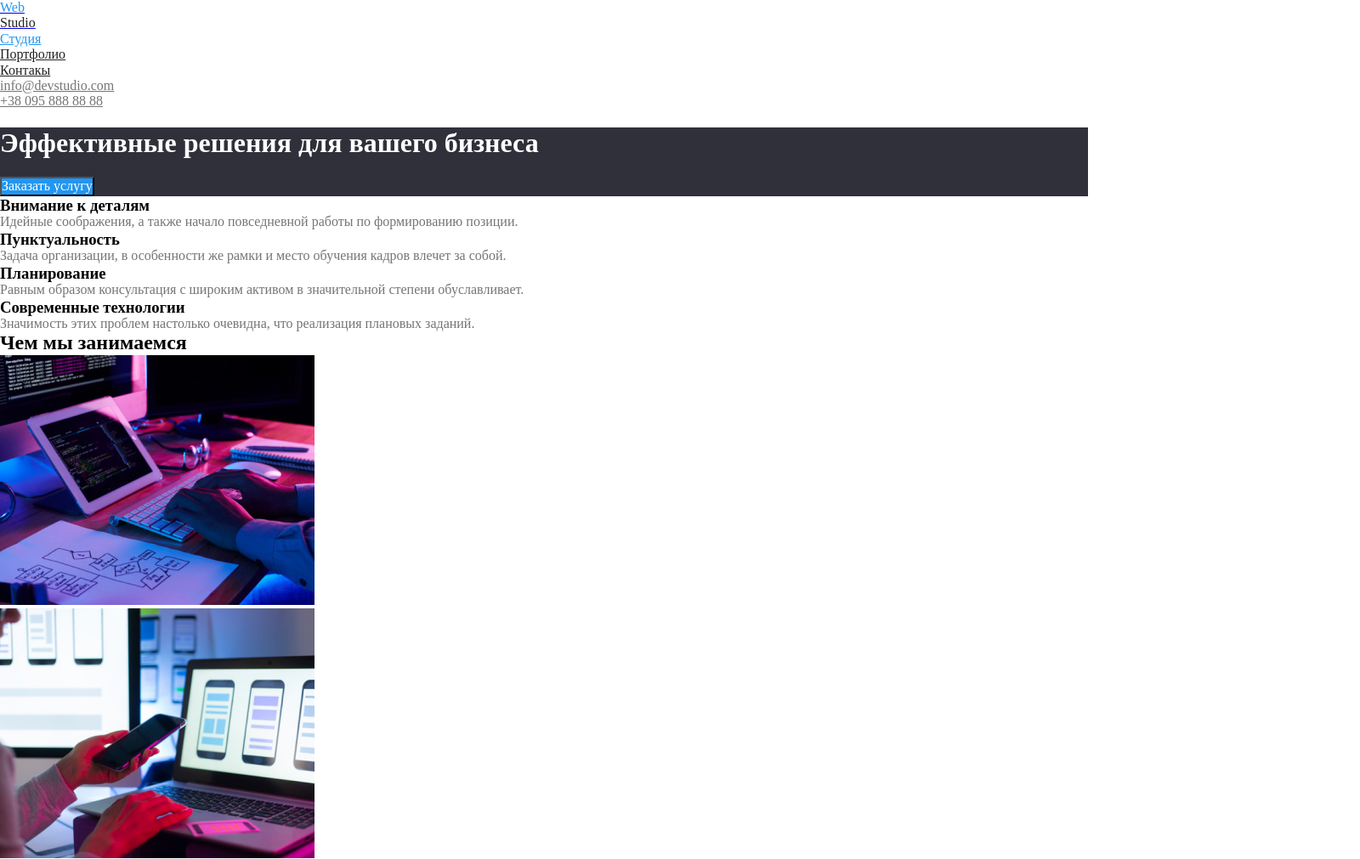
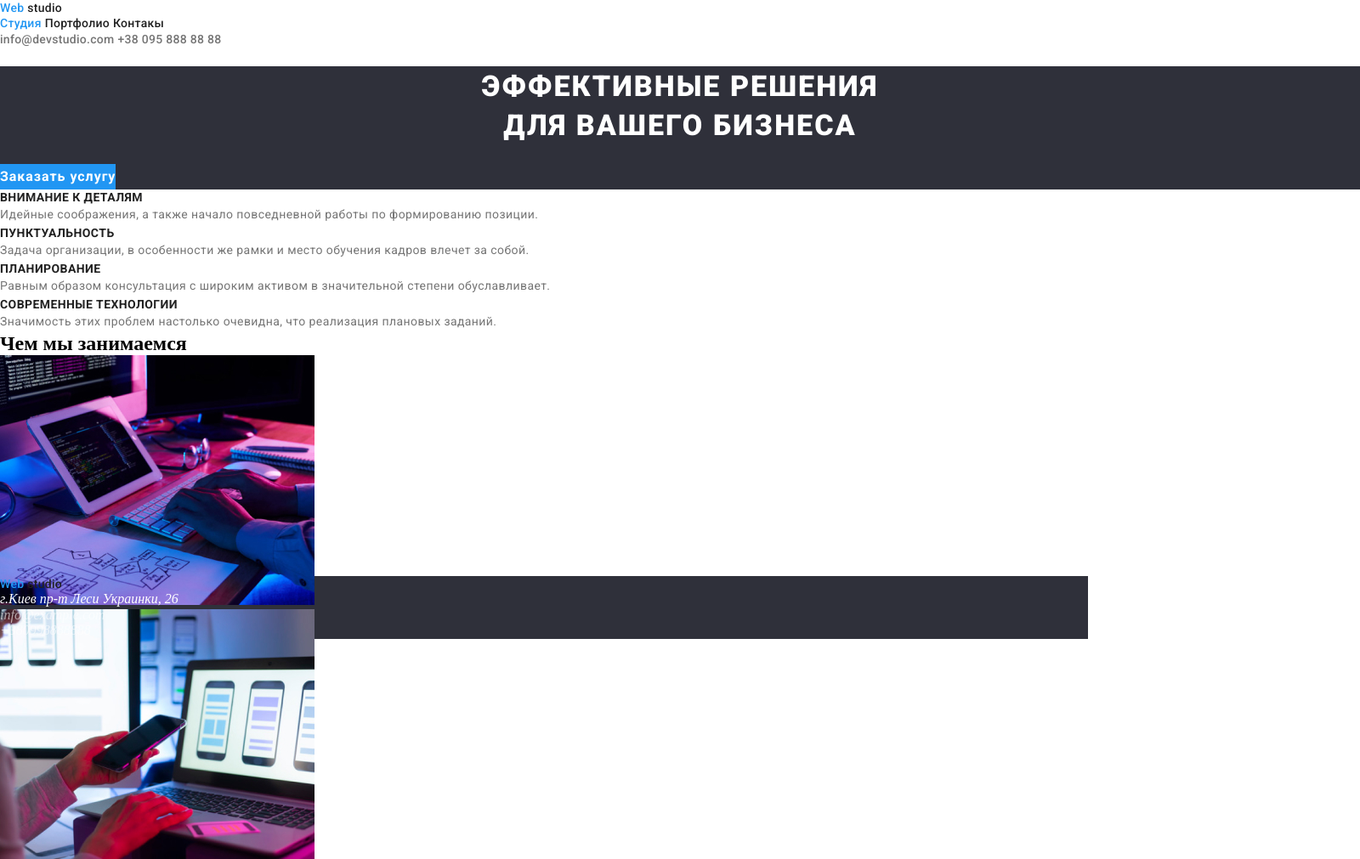
Before and after one commit to osokian/goit-markup-hw-02, a plain HTML site: page index.html in a window 1280 px wide. Shown: the top 1011 px of the page at 85% size, 1600 px wide, since content can reach past the window. Drawn offline with Linux system fonts and the light colour scheme.

Commit message:
fix fonts

```diff
--- a/css/styles.css
+++ b/css/styles.css
@@ -1,6 +1,7 @@
 
 html {
   box-sizing: border-box;
+  height: 100%;
 }
 
 *,
@@ -19,23 +20,64 @@ html {
   padding: 0px;
   margin: 0px auto;
 }
-/* body {
-  text-decoration: none;
-} */
+
 p {
   color: #757575;
 }
+
+a {
+  text-decoration: none;
+}
+
 .logo-1 {
-  color: #2196f3;
+  font-family: Raleway;
+font-size: 26px;
+line-height: 1.19;
+color: #2196F3;
+
+letter-spacing: 0.03em;
+
+
 }
 .logo-2 {
+  font-family: Raleway;
+font-style: normal;
+font-weight: bold;
+font-size: 26px;
+line-height: 1.19;
   color: #212121;
 }
 .logo-3 {
   color: #fff;
 }
-header {
-  background-color: #fff;
+.navigation {
+  list-style-type: none;
+  padding-left: 0;
+  margin-left: 0;
+}
+.navigation a {
+  text-decoration: none;
+}
+.navigation li {
+  display: inline;
+}
+/* .title1 {
+font-size: 14px;
+line-height: 1,14;
+letter-spacing: 0.03em;
+text-transform: uppercase;
+color: #212121;
+} */
+/* .activity {
+  display: inline-block;
+} */
+.link {
+text-decoration: none;
+font-family: Roboto;
+font-weight: 500;
+font-size: 14px;
+line-height: 1.14;
+letter-spacing: 0.02em;
 }
 .site-nav .link {
   color: #212121;
@@ -48,18 +90,60 @@ header {
   color: #2196f3;
 }
 .mail {
+  text-decoration: none;
+  font-family: Roboto;
+  font-style: normal;
+  font-weight: 500;
+  font-size: 14px;
+  line-height: 1.14;
+  letter-spacing: 0.02em;
   color: #757575;
 }
+.mail:hover,
+.mail:focus {
+  color: #2196f3;
+}
 .contact {
+  text-decoration: none;
+  font-family: Roboto;
+  font-style: normal;
+  font-weight: 500;
+  font-size: 14px;
+  line-height: 1.14;
+  letter-spacing: 0.02em;
   color: #757575;
 }
-.features {
-  background-color: #2f303a;
+.contact:hover,
+.contact:focus {
+  color: #2196f3;
+}
+.container {
+width: 1600px;
+height: 600px;
+background: #2F303A;
 }
 .tagline {
-  color: #fff;
+  font-family: Roboto;
+font-style: normal;
+font-weight: 900;
+font-size: 34px;
+line-height: 1.36;
+/* or 136% */
+text-align: center;
+letter-spacing: 0.06em;
+text-transform: uppercase;
+color: #FFFFFF;
 }
 .button {
+  font-family: Roboto;
+  font-style: normal;
+  font-weight: bold;
+  font-size: 16px;
+  line-height: 1.87;
+  letter-spacing: 0.06em;
+  outline: none;
+  border: none;
+  cursor: pointer;
   color: #fff;
   background-color: #2196f3;
 }
@@ -67,16 +151,54 @@ header {
   color: #2196f3;
   background-color: #fff;
 }
+h3 {
+  font-family: Roboto;
+  font-style: normal;
+  font-weight: bold;
+  font-size: 14px;
+  line-height: 1.14;
+  letter-spacing: 0.03em;
+  text-transform: uppercase;
+  color: #212121;
+}
+h4 {
+  font-family: Roboto;
+  font-style: normal;
+  font-weight: bold;
+  font-size: 14px;
+  line-height: 1.14;
+  letter-spacing: 0.03em;
+  text-transform: uppercase;
+  color: #212121;
+}
+p {
+  font-family: Roboto;
+  font-style: normal;
+  font-weight: normal;
+  font-size: 14px;
+  line-height: 1.71;
+  /* or 171% */
+  letter-spacing: 0.03em;
+  color: #757575;
+}
 .section-1 {
+  /* width: 1600px;
+  height: 648px; */
   background-color: #fff;
 }
 .section-2 {
+
+  /* width: 1600px;
+  height: 800px; */
+  background: #F5F4FA;
   background-color: #f5f4fa;
 }
+
 .section-3 {
   background-color: #fff;
 }
 .footer {
+
   background-color: #2f303a;
 }
 .adres {
--- a/index.html
+++ b/index.html
@@ -15,9 +15,11 @@
 
 <body class="page">
   <header class="head">
-    <nav class="navigation">
+  <div class="flex-nav">
+      <nav class="navigation">
       <a href="/" class="logo">
-        <p class="logo-1">Web</p><span class="logo-2">Studio</span>
+        <span class="logo-1 link">Web</span>
+        <span class="logo-2 link">studio </span>
       </a>
       <ul class="site-nav">
         <li><a href="#" class="link current">Студия</a></li>
@@ -29,60 +31,63 @@
         <li><a href="+380958888888" class="contact">+38 095 888 88 88</a></li>
       </ul>
     </nav>
+  </div>
   </header>
   <main class="container">
     <section class="features">
-      <h1 class="tagline">Эффективные решения для вашего бизнеса</h1>
+      <h1 class="tagline">Эффективные решения<br/> для вашего бизнеса</h1>
       <button class="button">Заказать услугу</button>
     </section>
 
     <section class="section-1">
-      <ul>
-        <li>
-          <h3>Внимание к деталям</h3>
-          <p>
+      <ul class="text">
+        <li class="list-item">
+          <h3 class="title1">Внимание к деталям</h3>
+          <p class="paragraph1">
             Идейные соображения, а также начало повседневной работы по
             формированию позиции.
           </p>
         </li>
-        <li>
-          <h3>Пунктуальность</h3>
-          <p>
+        <li class="list-item">
+          <h3 class="title2">Пунктуальность</h3>
+          <p class="paragraph2">
             Задача организации, в особенности же рамки и место обучения кадров
             влечет за собой.
           </p>
         </li>
-        <li>
-          <h3>Планирование</h3>
-          <p>
+        <li class="list-item">
+          <h3 class="title3">Планирование</h3>
+          <p class="paragraph3">
             Равным образом консультация с широким активом в значительной
             степени обуславливает.
           </p>
         </li>
-        <li>
-          <h3>Современные технологии</h3>
-          <p>
+        <li class="list-item">
+          <h3 class="title4">Современные технологии</h3>
+          <p class="paragraph4">
             Значимость этих проблем настолько очевидна, что реализация
             плановых заданий.
           </p>
         </li>
       </ul>
-      <h2>Чем мы занимаемся</h2>
+      <div class="activity">
+        <h2>Чем мы занимаемся</h2>
       <ul>
-        <li>
+        <li class="img1">
           <img src="./img/writer.jpg" alt="writer" width="370" />
         </li>
-        <li>
+        <li class="img2">
           <img src="./img/phone.jpg" alt="phone" width="370" />
         </li>
-        <li>
+        <li class="img3">
           <img src="./img/palitra.jpg" alt="palitra" width="370" />
         </li>
       </ul>
+      </div>
     </section>
     <section class="section-2">
       <h2 class="section-title">Наша команда</h2>
-      <ul>
+      <ul class="our-team">
         <li>
           <img src="./img/team/igor.jpg" alt="igor" width="270" />
           <h3>Игорь Демьяненко</h3>
@@ -109,9 +114,9 @@
   </main>
   <footer class="footer">
     <a href="/" class="logo">
-      <p class="logo-1">Web</p><span class="logo-3">Studio</span>
+      <span class="logo-1 link">Web</span>
+      <span class="logo-2 link">studio </span>
     </a>
-    <!-- <a href="/" class="logo">WebStudio</a> -->
     <address>
       <ul>
         <li><a href="https://www.google.com.ua/maps" class="adres">г.Киев пр-т Леси Украинки, 26</a></li>
```
Also changed, not shown: portfolio.html (+9 -8 lines).
